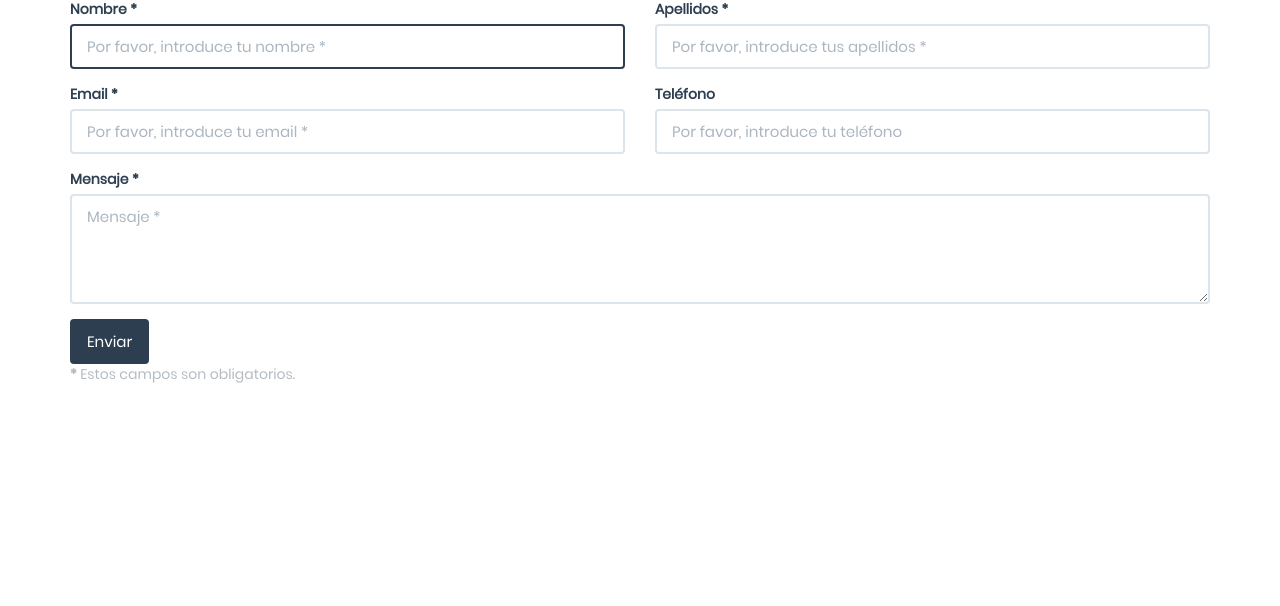
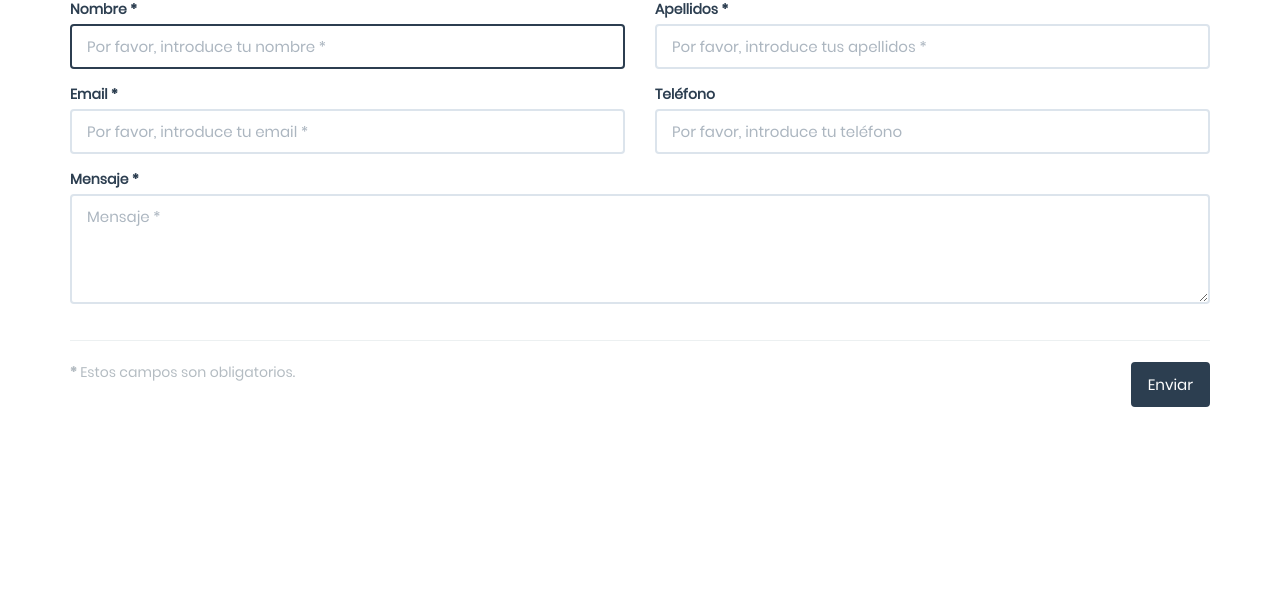
Before and after one commit to TheJosecraft/Inmobiliaria, a PHP site: page /php/contacto/contacto.php in a window 1280 px wide. Shown: the part 121-727 px from the top of the page. Run offline with PHP 8.4, Linux system fonts and the light colour scheme.

Commit message:
usabilidad

```diff
--- a/php/contacto/contacto.php
+++ b/php/contacto/contacto.php
@@ -64,13 +64,12 @@ sesiones(true);
                                 <div class="help-block with-errors"></div>
                             </div>
                         </div>
-                        <div class="col-md-12">
-                            <input type="submit" class="btn btn-primary btn-send" value="Enviar">
-                        </div>
                     </div>
+                    <hr>
                     <div class="row">
                         <div class="col-md-12">
-                            <p class="text-muted"><strong>*</strong> Estos campos son obligatorios.</p>
+                            <p class="text-muted pull-left"><strong>*</strong> Estos campos son obligatorios.</p>
+                            <input type="submit" class="btn btn-primary btn-send pull-right" value="Enviar">
                         </div>
                     </div>
                 </form>
```
Also changed, not shown: php/inmuebles/insertar_inmueble.php (+9 -1 lines).
